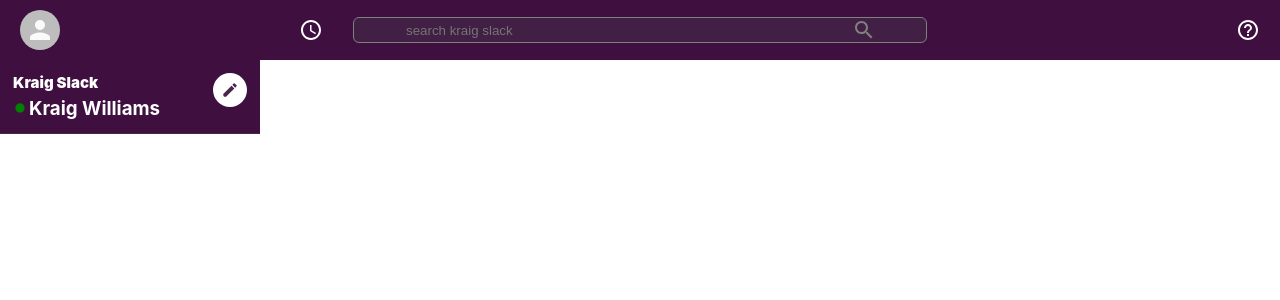
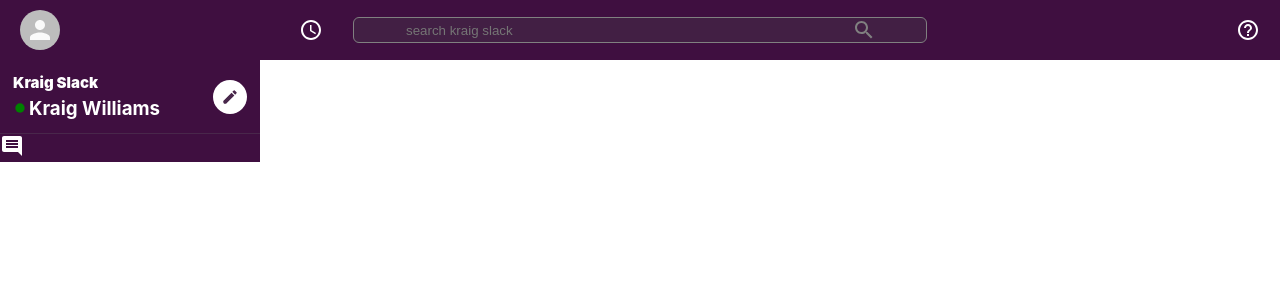
Before and after one commit to kraigwilliams/kraig-slack-clone, a React (Create React App) app: page / in a window 1280 px wide. Shown: the top 300 px of the page. Built offline with nearby package versions, Linux system fonts and the light colour scheme.

Commit message:
start sidebarOption component

```diff
--- a/src/Sidebar.css
+++ b/src/Sidebar.css
@@ -11,6 +11,7 @@
     border-bottom: 1px solid #49274b;
     padding-bottom: 10px;
     padding:13px;
+    align-items: center;
 }
 
 .sidebar__header > .MuiSvgIcon-root{
--- a/src/Sidebar.js
+++ b/src/Sidebar.js
@@ -1,6 +1,8 @@
 import React from 'react';
 import FiberManualRecordIcon from '@material-ui/icons/FiberManualRecord';
 import CreateIcon from '@material-ui/icons/Create';
+import SidebarOption from './SidebarOption';
+import InsertCommentIcon from '@material-ui/icons/InsertComment';
 import './Sidebar.css';
 
 function Sidebar() {
@@ -23,7 +25,7 @@
 
 
             </div>
-
+            <SidebarOption Icon={InsertCommentIcon}/>
         </div>
     )
 }
--- a/src/SidebarOption.js
+++ b/src/SidebarOption.js
@@ -1,10 +1,10 @@
 import React from 'react'
 import './Sidebar.css'
 
-function SideBarOption() {
+function SideBarOption({Icon, title}) {
     return (
-        <div>
-
+        <div className='sidebarOption'>
+         {Icon && <Icon className='sidebarOption__icon'/>}
         </div>
     )
 }
```
